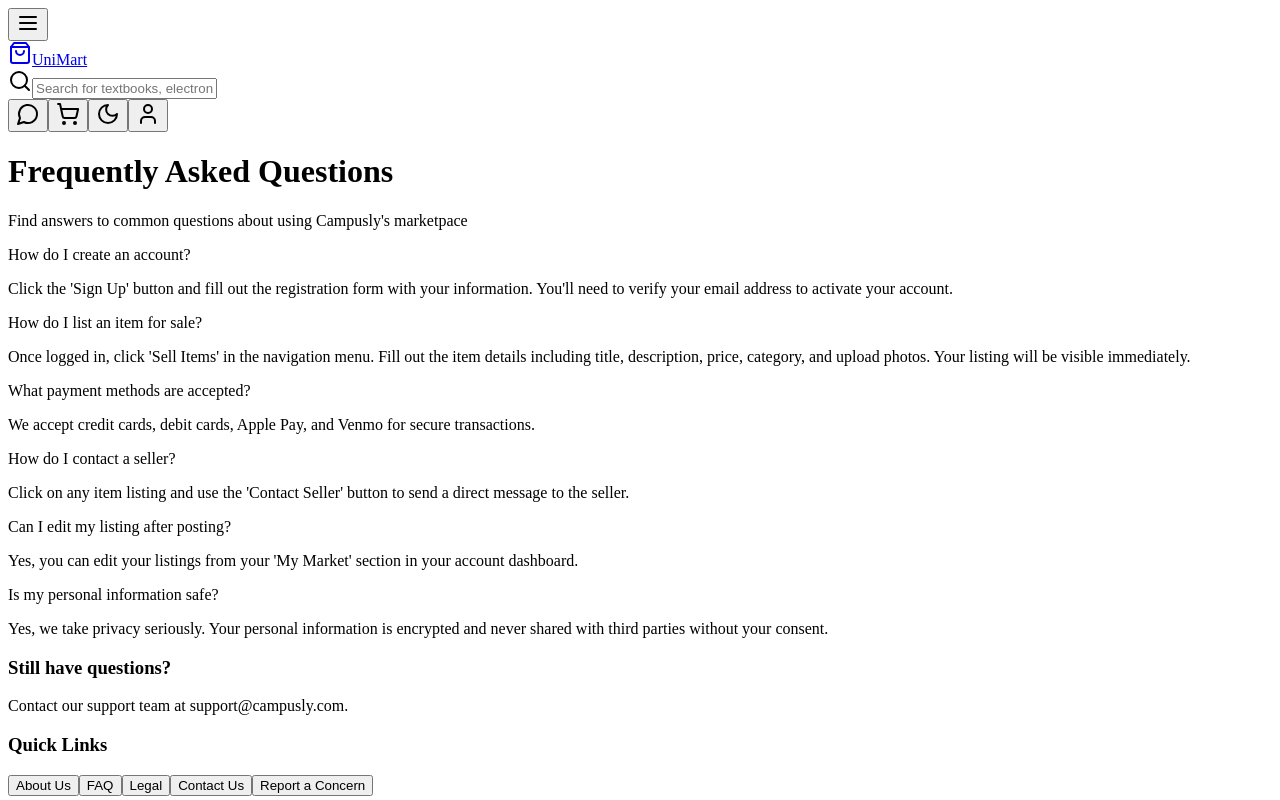
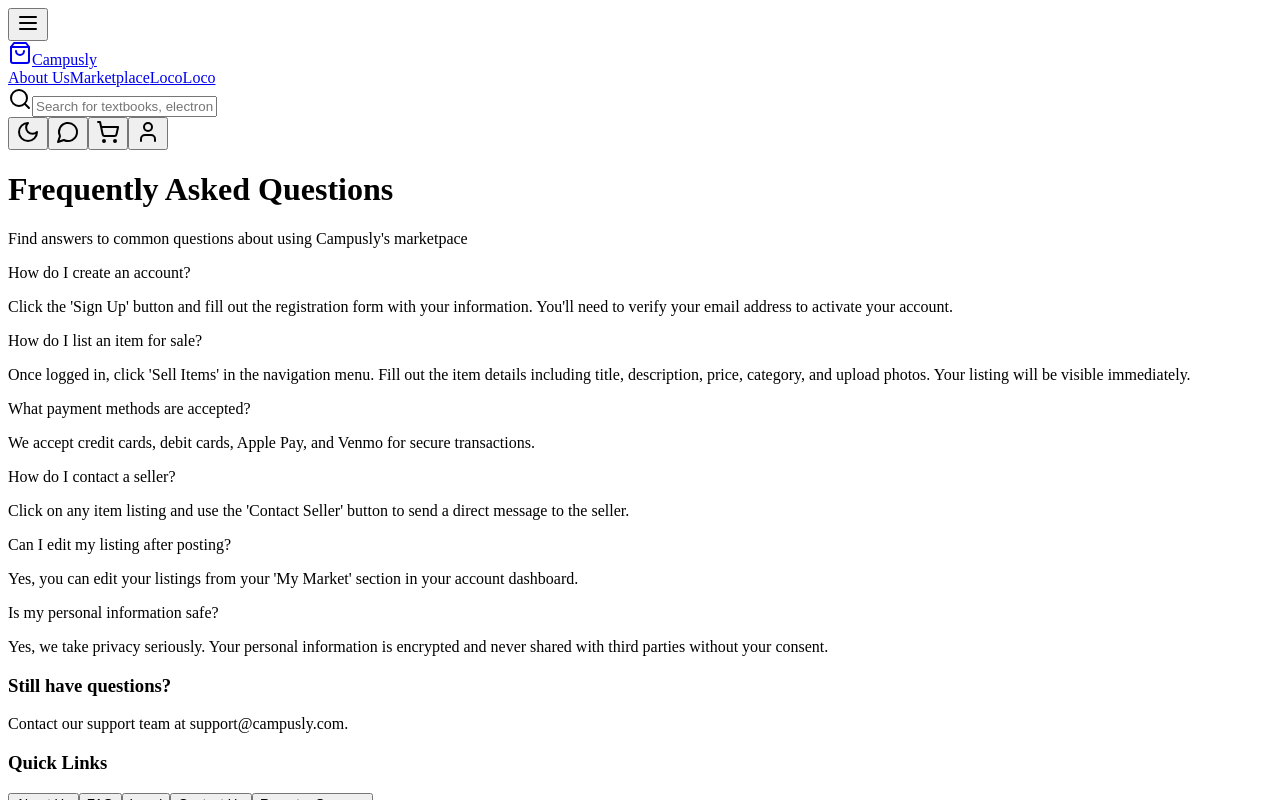
Before and after one commit to UMartLLC/CampuslyIP, a React (Vite) app in the folder client/: page /faq in a window 1280 px wide. Both pictures are taken after a click on the button 28 px from the left and 24 px from the top of the page. Shown: the top 800 px of the page. Built offline with nearby package versions, Linux system fonts and the light colour scheme; no server answers; what @shared/categories would draw is missing.

Commit message:
Header, Hero, and Landing small adjustments. Fixed header spacing.

```diff
--- a/client/src/components/Header.tsx
+++ b/client/src/components/Header.tsx
@@ -53,9 +53,15 @@ export default function Header({ onSearch, onToggleTheme, isDark }: HeaderProps)
 
   return (
     <header className="sticky top-0 z-50 w-full border-b bg-background/95 backdrop-blur supports-[backdrop-filter]:bg-background/60">
-      <div className="container mx-auto px-4">
-        <div className="flex h-16 items-center gap-4">
-          {/* Hamburger Menu with Sidebar */}
+      {/* NOTE: px-* on this full-width container provides equal left/right padding
+          so hamburger and icons stay the same distance from the viewport edges */}
+      <div className="w-full px-4 sm:px-6 lg:px-8">
+        {/* 3-part flex: left (fixed) | center (flex-1) | right (fixed) */}
+        <div className="flex items-center h-16 gap-4">
+
+          {/* LEFT cluster: hamburger + logo + optional desktop nav */}
+          <div className="flex items-center flex-none gap-3">
+            {/* Hamburger Menu with Sidebar (keeps left padding consistent) */}
             <Sheet open={sidebarOpen} onOpenChange={setSidebarOpen}>
               <SheetTrigger asChild>
                 <Button variant="ghost" size="icon" data-testid="button-hamburger-menu">
@@ -80,6 +86,10 @@ export default function Header({ onSearch, onToggleTheme, isDark }: HeaderProps)
                       </Link>
                     </Button>
                   ))}
+                  {/* duplicate About link inside sheet for mobile users */}
+                  <Button variant="ghost" className="w-full justify-start" onClick={() => setSidebarOpen(false)} asChild>
+                    <Link href="/about">About Us</Link>
+                  </Button>
                 </nav>
               </SheetContent>
             </Sheet>
@@ -88,12 +98,21 @@ export default function Header({ onSearch, onToggleTheme, isDark }: HeaderProps)
             <Link href="/">
               <div className="flex items-center space-x-2 hover-elevate rounded-md px-2 py-1" data-testid="link-home">
                 <ShoppingBag className="h-7 w-7 text-primary" />
-              <span className="text-xl font-bold text-primary font-heading">UniMart</span>
+                <span className="text-xl font-bold text-primary font-heading">Campusly</span>
               </div>
             </Link>
 
-          {/* Search Bar */}
-          <div className="flex-1 max-w-2xl">
+            {/* Desktop inline nav (visible md+) - placed immediately after logo */}
+            <nav className="hidden md:flex items-center space-x-6 ml-2">
+              <Link href="/about" className="text-sm font-medium hover:text-primary">About Us</Link>
+              <Link href="/items" className="text-sm font-medium hover:text-primary">Marketplace</Link>
+              <Link href="/LocoLoco" className="text-sm font-medium hover:text-primary">LocoLoco</Link>
+            </nav>
+          </div>
+
+          {/* CENTER: Search bar that grows/shrinks to fill space between left & right */}
+          {/* min-w-0 is critical so the input can shrink inside a flex container */}
+          <div className="flex-1 min-w-0 px-4">
             <form onSubmit={handleSearch} className="w-full">
               <div className="relative">
                 <Search className="absolute left-3 top-3 h-4 w-4 text-muted-foreground" />
@@ -101,15 +120,19 @@ export default function Header({ onSearch, onToggleTheme, isDark }: HeaderProps)
                   placeholder="Search for textbooks, electronics, furniture..."
                   value={searchQuery}
                   onChange={(e) => setSearchQuery(e.target.value)}
-                  className="pl-10"
+                  className="w-full pl-10"
                   data-testid="input-search"
                 />
               </div>
             </form>
           </div>
 
-          {/* Right Side Icons */}
-          <div className="flex items-center gap-1">
+          {/* RIGHT cluster: icons pinned to the right with same px spacing as left */}
+          <div className="flex items-center flex-none gap-1">
+            <Button variant="ghost" size="icon" onClick={onToggleTheme} data-testid="button-theme">
+              {isDark ? <Sun className="h-5 w-5" /> : <Moon className="h-5 w-5" />}
+            </Button>
+
             <Link href="/messages">
               <Button variant="ghost" size="icon" data-testid="button-chat">
                 <MessageCircle className="h-5 w-5" />
@@ -131,10 +154,6 @@ export default function Header({ onSearch, onToggleTheme, isDark }: HeaderProps)
               </Button>
             </Link>
 
-            <Button variant="ghost" size="icon" onClick={onToggleTheme} data-testid="button-theme">
-              {isDark ? <Sun className="h-5 w-5" /> : <Moon className="h-5 w-5" />}
-            </Button>
-
             <DropdownMenu>
               <DropdownMenuTrigger asChild>
                 <Button variant="ghost" size="icon" data-testid="button-profile">
@@ -142,9 +161,7 @@ export default function Header({ onSearch, onToggleTheme, isDark }: HeaderProps)
                 </Button>
               </DropdownMenuTrigger>
               <DropdownMenuContent align="end" className="w-56">
-                <DropdownMenuLabel>
-                  Account
-                </DropdownMenuLabel>
+                <DropdownMenuLabel>Account</DropdownMenuLabel>
                 <DropdownMenuSeparator />
                 <DropdownMenuItem asChild>
                   <Link href="/account?tab=dashboard" data-testid="link-dashboard">
@@ -200,12 +217,6 @@ export default function Header({ onSearch, onToggleTheme, isDark }: HeaderProps)
                     Legal
                   </Link>
                 </DropdownMenuItem>
-                {/* Logout temporarily disabled - authentication removed */}
-                {/* <DropdownMenuSeparator />
-                <DropdownMenuItem onClick={() => logoutMutation.mutate()} data-testid="button-logout">
-                  <LogOut className="h-4 w-4 mr-2" />
-                  Log Out
-                </DropdownMenuItem> */}
               </DropdownMenuContent>
             </DropdownMenu>
           </div>
--- a/client/src/components/HeroSection.tsx
+++ b/client/src/components/HeroSection.tsx
@@ -22,7 +22,7 @@ export default function HeroSection() {
               <span className="block text-primary-foreground">Your Campus Marketplace</span>
             </h1>
             <p className="text-xl md:text-2xl mb-8 text-gray-200 leading-relaxed">
-              Safe, easy, and trusted platform for students to exchange textbooks, electronics, furniture, and more with secure payments.
+              Join a simple, safe, and streamlined marketplace built for your university community.
             </p>
             <div className="flex flex-col sm:flex-row gap-4">
               <Link href="/items">
@@ -45,7 +45,7 @@ export default function HeroSection() {
       <div className="bg-background py-16">
         <div className="container mx-auto px-4">
           <div className="text-center mb-12">
-            <h2 className="text-3xl md:text-4xl font-bold font-heading mb-4">Why Students Choose CampusMarket</h2>
+            <h2 className="text-3xl md:text-4xl font-bold font-heading mb-4">Why Your University Chooses Campusly</h2>
             <p className="text-lg text-muted-foreground max-w-2xl mx-auto">
               Built specifically for the campus community with safety, simplicity, and trust at the core.
             </p>
@@ -58,7 +58,7 @@ export default function HeroSection() {
               </div>
               <h3 className="text-xl font-semibold mb-3">Safe & Secure</h3>
               <p className="text-muted-foreground">
-                Verified student accounts, secure payments, and trusted transaction protection for peace of mind.
+                Verified student and faculty/staff accounts, secure payments, and trusted transaction protection for peace of mind.
               </p>
             </div>
 
@@ -68,7 +68,7 @@ export default function HeroSection() {
               </div>
               <h3 className="text-xl font-semibold mb-3">Campus Community</h3>
               <p className="text-muted-foreground">
-                Connect directly with fellow students on your campus. Easy meetups and local exchanges.
+                Connect directly with the university community on your campus with in-app messaging and designated meetup spots.
               </p>
             </div>
 
@@ -76,9 +76,9 @@ export default function HeroSection() {
               <div className="inline-flex items-center justify-center w-16 h-16 rounded-full bg-primary/10 mb-4">
                 <CreditCard className="h-8 w-8 text-primary" />
               </div>
-              <h3 className="text-xl font-semibold mb-3">Easy Payments</h3>
+              <h3 className="text-xl font-semibold mb-3">Hassle-Free Payments</h3>
               <p className="text-muted-foreground">
-                Multiple payment options including Apple Pay, Venmo, and credit cards. Get paid instantly.
+                Multiple payment options including Apple Pay, Venmo, and common credit cards.
               </p>
             </div>
           </div>
--- a/client/src/pages/LandingPage.tsx
+++ b/client/src/pages/LandingPage.tsx
@@ -27,7 +27,7 @@ export default function LandingPage() {
       <div className="bg-primary text-primary-foreground py-20">
         <div className="container mx-auto px-4 text-center">
           <h1 className="text-4xl md:text-6xl font-bold mb-6">
-            Welcome to UniMart
+            Welcome to Campusly
           </h1>
           <p className="text-xl md:text-2xl mb-8 opacity-90">
             The student marketplace for buying, selling, and trading on campus
```
Lines whose indentation alone changed are shown as unchanged.
